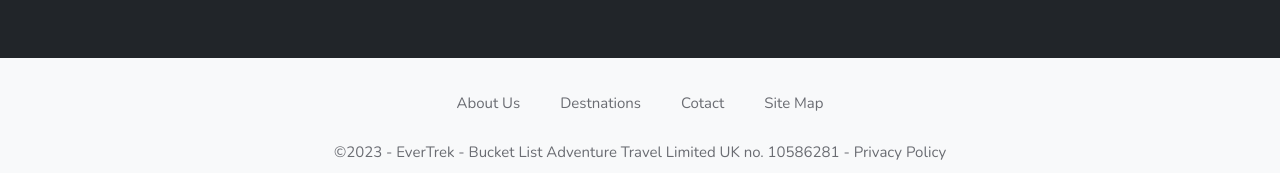
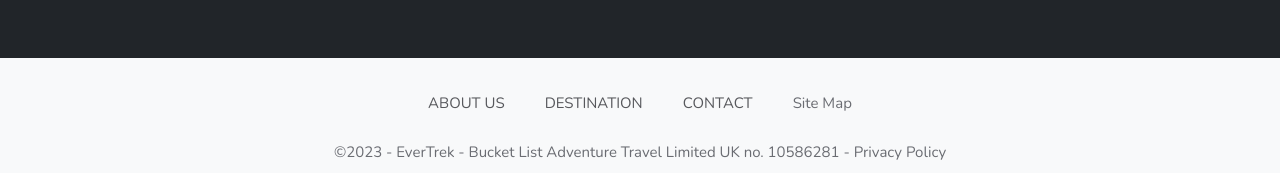
Before and after one commit to SherpaTechnology/booking-service, a React (Vite) app: page / in a window 1280 px wide. Shown: the part 5582-5755 px from the top of the page. Built offline with nearby package versions, Linux system fonts and the light colour scheme.

Commit message:
update navigation

```diff
--- a/src/components/footer/Footer.component.jsx
+++ b/src/components/footer/Footer.component.jsx
@@ -1,11 +1,18 @@
+import { Link } from "react-router-dom";
 const FooterComponent = () => {
   return (
     <footer className="footer">
       <nav>
         <ul>
-          <li>About Us</li>
-          <li>Destnations</li>
-          <li>Cotact</li>
+          <li>
+            <Link to="/aboutus">About Us</Link>
+          </li>
+          <li>
+            <Link to="/destination">Destination</Link>
+          </li>
+          <li>
+            <Link to="/contactus">Contact</Link>
+          </li>
           <li>Site Map</li>
         </ul>
       </nav>
--- a/src/components/whyChooseUs/WhyChooseUs.component.jsx
+++ b/src/components/whyChooseUs/WhyChooseUs.component.jsx
@@ -1,8 +1,13 @@
+import { useNavigate } from "react-router-dom";
 import ButtonComponent, {
   BUTTON_TYPE_CLASSES,
 } from "../button/Button.component";
 
 const WhyChooseUsComponent = () => {
+  const navigate = useNavigate();
+  const navigateTodestination = () => {
+    navigate("destination");
+  };
   return (
     <div className="wrapper">
       <div className="main-content">
@@ -25,7 +30,10 @@ const WhyChooseUsComponent = () => {
             <ButtonComponent buttonType={BUTTON_TYPE_CLASSES.inverted}>
               Why choose us
             </ButtonComponent>
-            <ButtonComponent buttonType={BUTTON_TYPE_CLASSES.normal}>
+            <ButtonComponent
+              buttonType={BUTTON_TYPE_CLASSES.normal}
+              onClick={navigateTodestination}
+            >
               View Destinations
             </ButtonComponent>
           </div>
```
